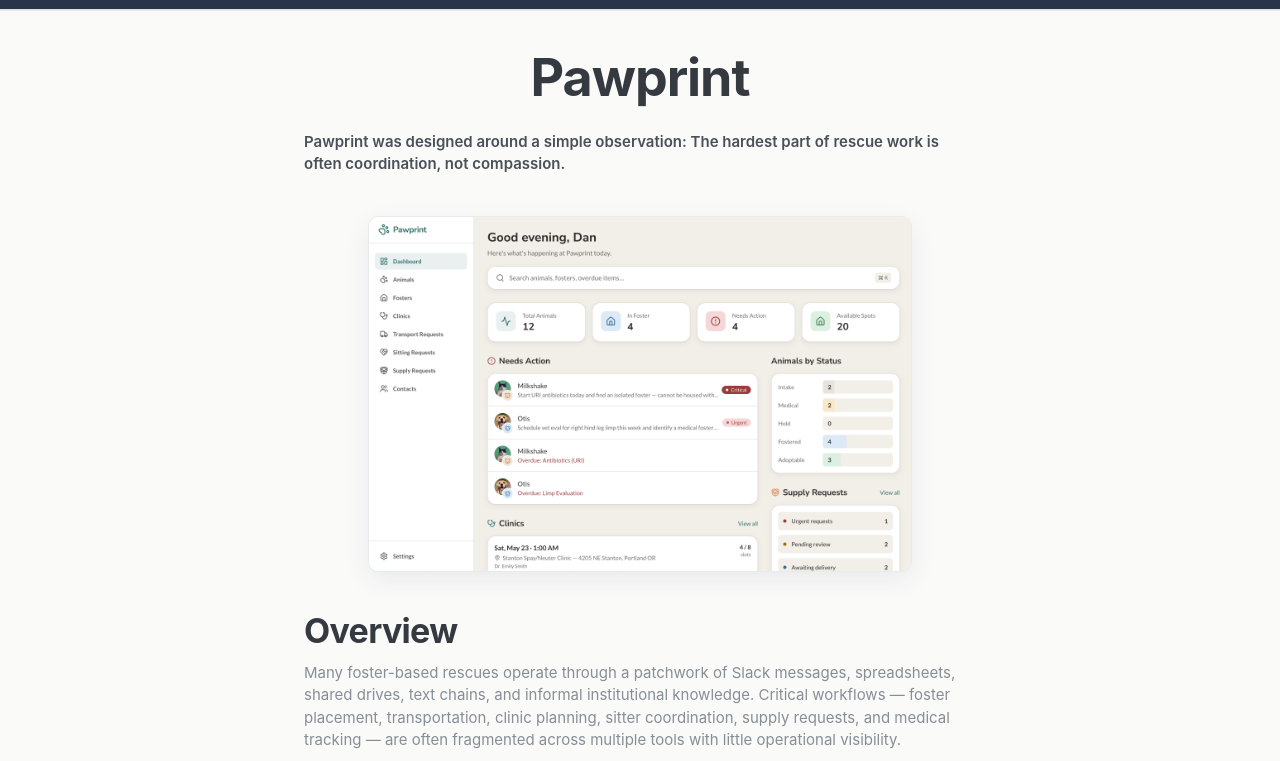
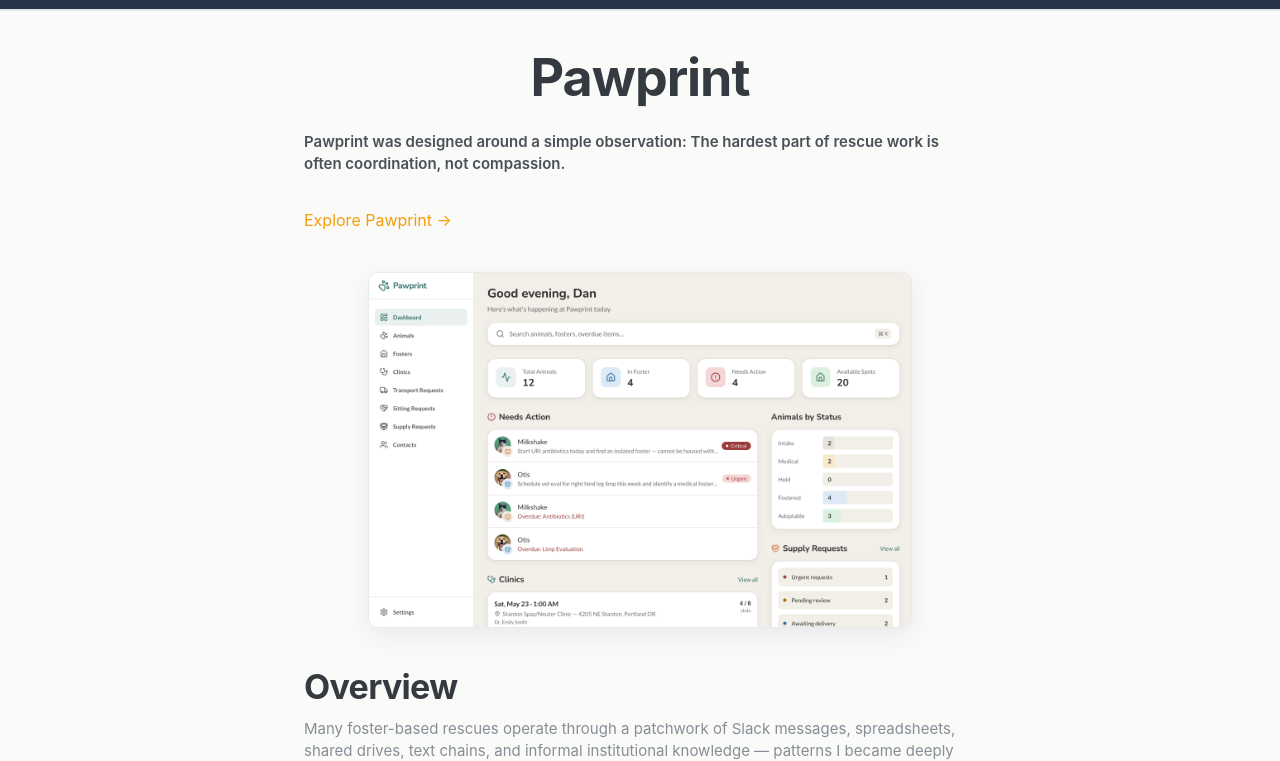
Before and after one commit to dthores1/personal-site, a website: page portfolio/pawprint.html in a window 1280 px wide. Shown: the part 47-808 px from the top of the page. Drawn offline with Linux system fonts and the light colour scheme; a web font is replaced by a local one.

Commit message:
Adds missing button for Pawprint app from case study.

```diff
--- a/portfolio/pawprint.html
+++ b/portfolio/pawprint.html
@@ -23,12 +23,16 @@
       <h1>Pawprint</h1>
       <p class="ux-article-punch">Pawprint was designed around a simple observation: The hardest part of rescue work is often coordination, not compassion.</p>
 
+      <div class="portfolio-actions" style="margin: 1.25rem 0 0;">
+        <a class="portfolio-btn portfolio-btn--primary" href="https://pawprint.danthoreson.com" target="_blank" rel="noopener noreferrer" data-track-event="open_portfolio_app" data-track-portfolio-app-name="pawprint">Explore Pawprint <span aria-hidden="true">&rarr;</span></a>
+      </div>
+
       <figure class="ux-figure--medium">
         <img src="../img/portfolio/Pawprint_Dashboard.png" alt="Pawprint's dashboard showing a summary of the organization's capacity and pending action items.">
       </figure>
 
       <h2>Overview</h2>
-      <p>Many foster-based rescues operate through a patchwork of Slack messages, spreadsheets, shared drives, text chains, and informal institutional knowledge. Critical workflows — foster placement, transportation, clinic planning, sitter coordination, supply requests, and medical tracking — are often fragmented across multiple tools with little operational visibility.</p>
+      <p>Many foster-based rescues operate through a patchwork of Slack messages, spreadsheets, shared drives, text chains, and informal institutional knowledge — patterns I became deeply familiar with while volunteering in animal rescue. Critical workflows — foster placement, transportation, clinic planning, sitter coordination, supply requests, and medical tracking — are often fragmented across multiple tools with little operational visibility.</p>
       <p>Pawprint explores how thoughtful workflow design and systems-oriented UX can reduce that coordination burden without losing the flexibility and humanity rescue work requires.</p>
       <p>Instead of forcing rigid enterprise-style processes, the product was intentionally designed around the messy, real-world realities of foster operations:</p>
 
```
